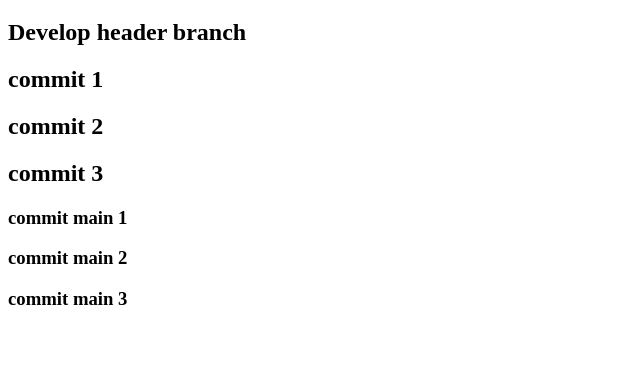
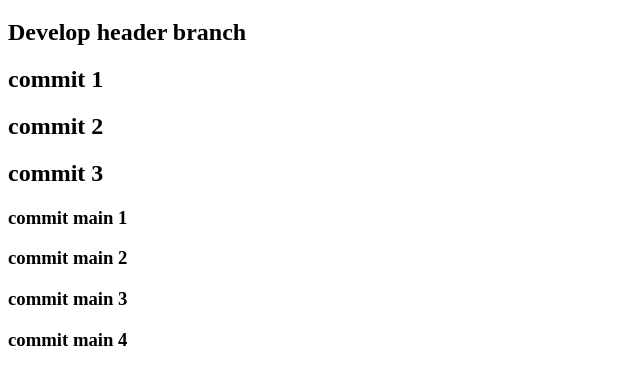
Before and after one commit to tuanvuf4/js-testing, a website: page index.html in a window 1280 px wide. Shown: the part 90-474 px from the top of the page, without its empty margins (0-640 px from the left). Drawn offline with Linux system fonts and the light colour scheme.

Commit message:
add commit main 4

```diff
--- a/index.html
+++ b/index.html
@@ -21,6 +21,7 @@
     <h3>commit main 1</h3>
     <h3>commit main 2</h3>
     <h3>commit main 3</h3>
+    <h3>commit main 4</h3>
 
     <!-- <script src="./scripts/curry.js"></script> -->
     <!-- <script src="./scripts/decorator.js"></script> -->
```
